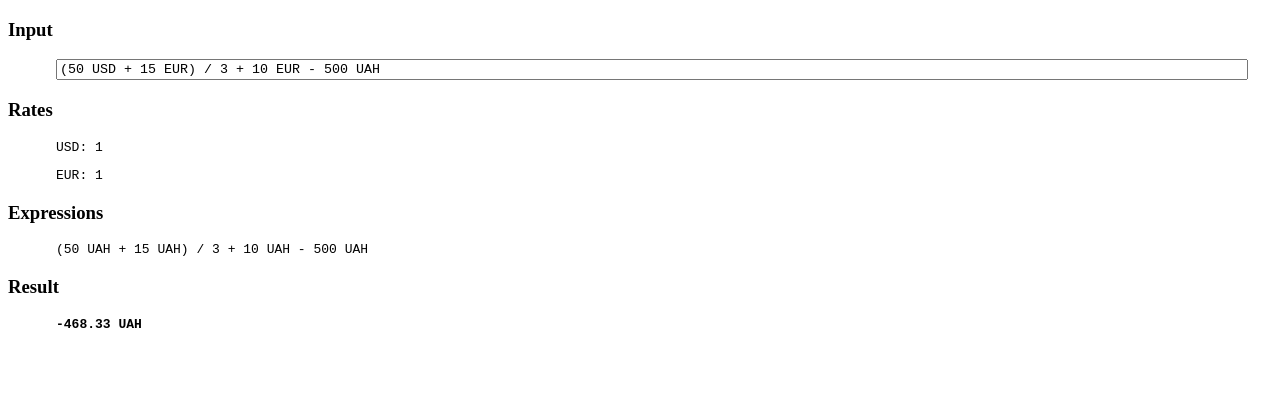
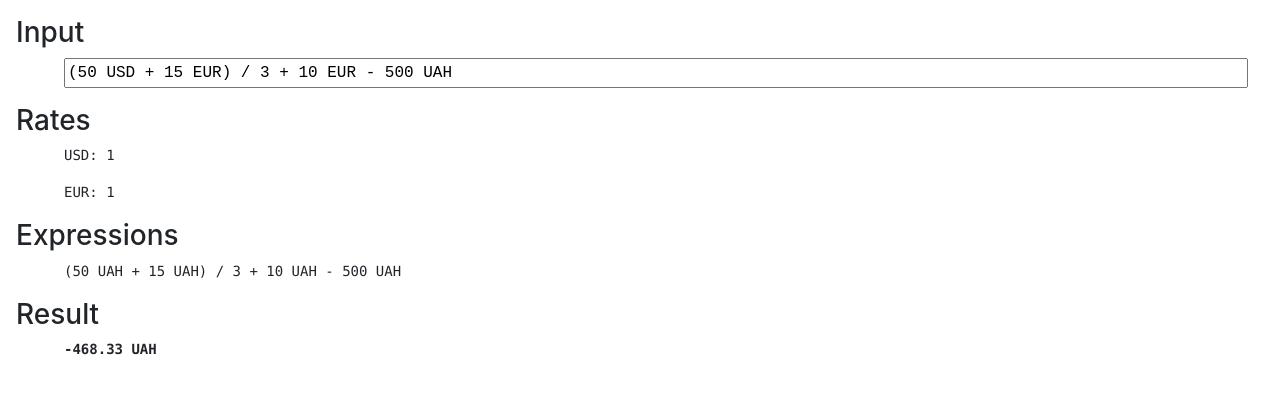
Before and after one commit to parzh/parzh.github.io, a React app: page / in a window 1280 px wide. Shown: the top 394 px of the page. Built offline with nearby package versions, Linux system fonts and the light colour scheme; no server answers.

Commit message:
Сделать шоб красиво

```diff
--- a/src/curr/components/input-container.css
+++ b/src/curr/components/input-container.css
@@ -1,4 +1,4 @@
 input {
 	font-family: 'Courier New', Courier, monospace;
-	width: calc(100vw - var(--indentation) * 2);
+	width: calc(100vw - var(--indentation-left) * 2);
 }
--- a/src/curr/style.css
+++ b/src/curr/style.css
@@ -1,7 +1,12 @@
 :root {
-	--indentation: 3rem;
+	--indentation: 1rem;
+	--indentation-left: calc(var(--indentation) * 3);
 }
 
 pre, input {
-	margin-left: var(--indentation);
+	margin-left: var(--indentation-left);
 }
+
+section {
+	margin: var(--indentation);
+}
```
Also changed, not shown: webpack/index.ejs.
